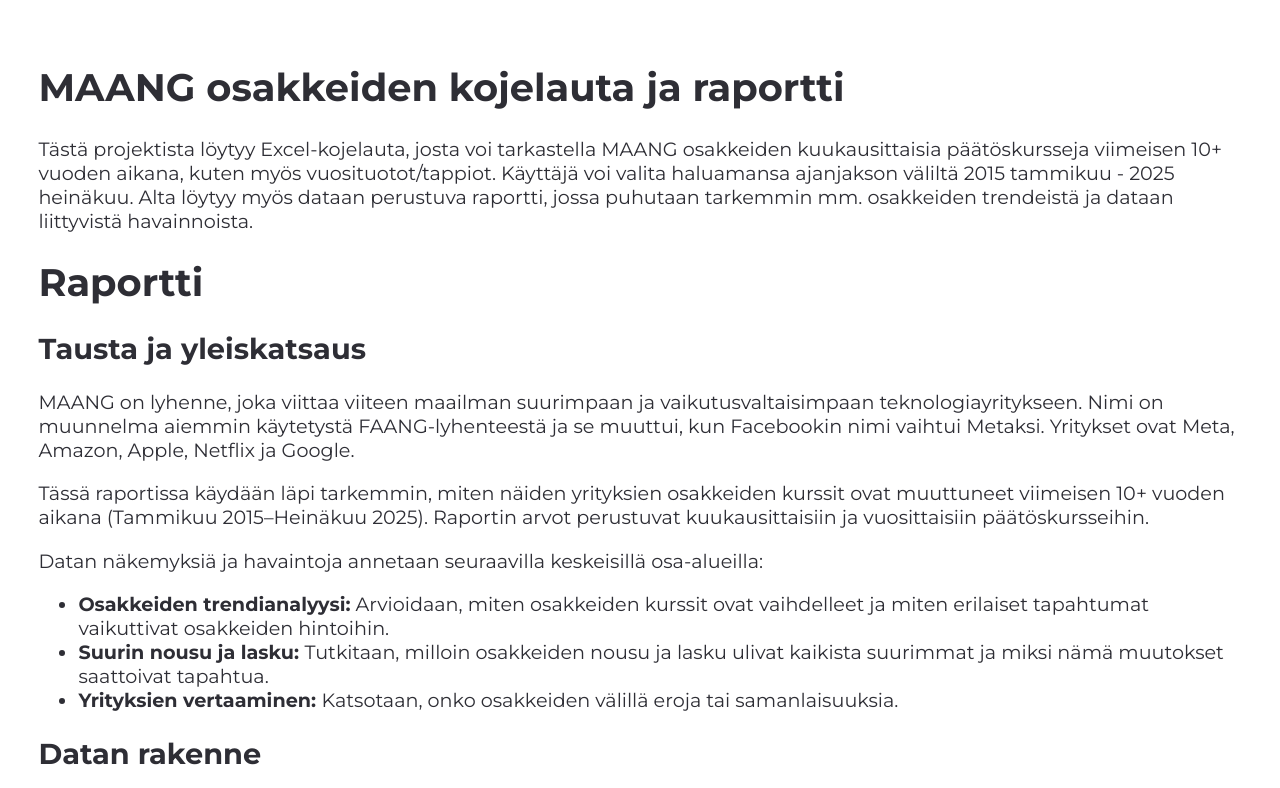
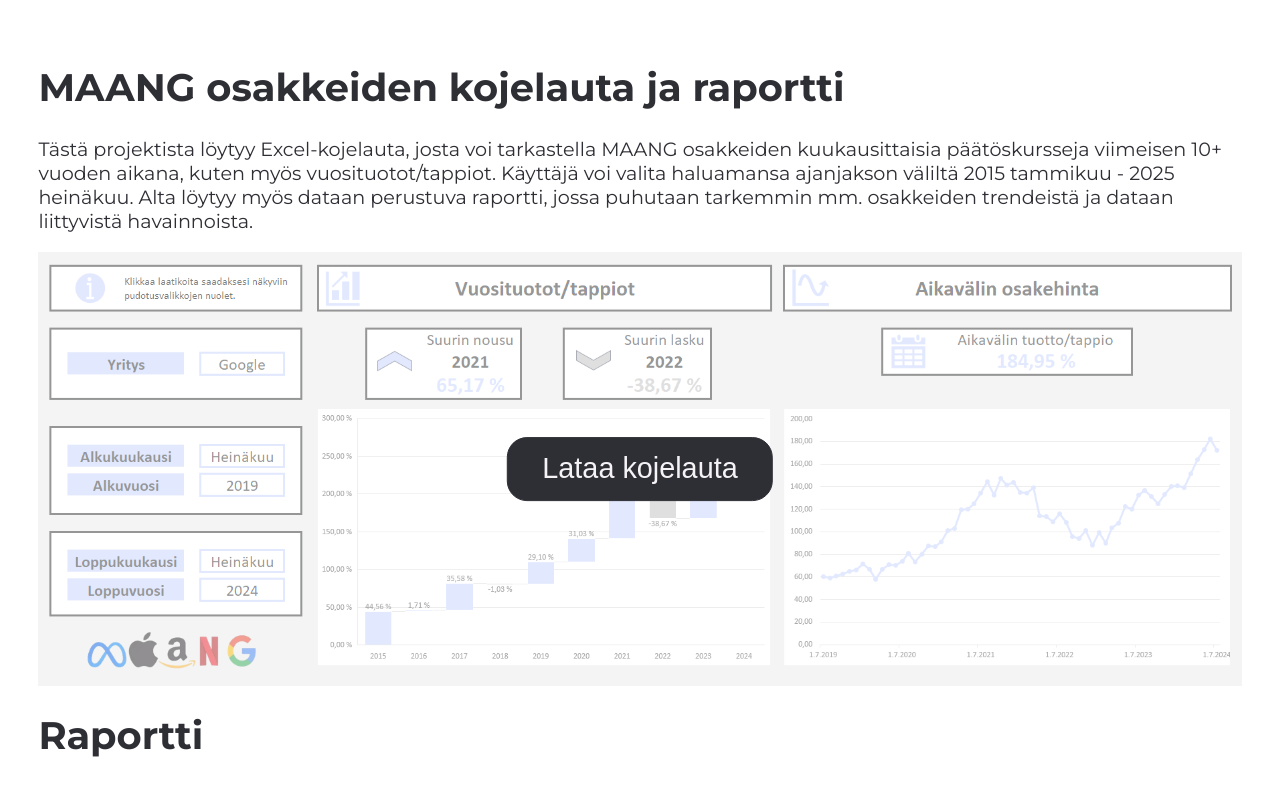
Before and after one commit to ojela028xamk/jere-lansipii-portfolio, a Next.js app: page /dashboard_project in a window 1280 px wide. Shown: the top 788 px of the page. Built offline with nearby package versions, Linux system fonts and the light colour scheme; no server answers.

Commit message:
download excel file

```diff
--- a/app/dashboard_project/dashboard.module.scss
+++ b/app/dashboard_project/dashboard.module.scss
@@ -8,5 +8,39 @@
     max-width: 1280px;
     margin: auto;
     padding: 2em;
+
+    .dashboard_excel {
+      position: relative;
+      display: flex;
+      justify-content: center;
+      align-items: center;
+
+      .dashboard_image {
+        width: 100%;
+        height: auto;
+        opacity: 0.5;
+      }
+
+      .dashboard_button {
+        position: absolute;
+        top: 50%;
+        left: 50%;
+        transform: translate(-50%, -50%);
+        cursor: pointer;
+        text-decoration: auto;
+        text-align: center;
+        padding: 0.5em 1.2em;
+        border-radius: 0.7em;
+        background-color: main.$primary-black;
+        border: 1px solid main.$primary-black;
+        color: main.$white;
+        font-size: 1.5em;
+
+        &:hover {
+          background-color: white;
+          color: main.$primary-black;
+        }
+      }
+    }
   }
 }
--- a/app/dashboard_project/page.tsx
+++ b/app/dashboard_project/page.tsx
@@ -1,5 +1,6 @@
 import Image from "next/image";
 import css from "./dashboard.module.scss";
+import Link from "next/link";
 
 const Dashboard = () => {
   return (
@@ -14,6 +15,21 @@ const Dashboard = () => {
           dataan perustuva raportti, jossa puhutaan tarkemmin mm. osakkeiden
           trendeistä ja dataan liittyvistä havainnoista.
         </p>
+        <div className={css.dashboard_excel}>
+          <Image
+            className={css.dashboard_image}
+            src="/excel_dashboard.PNG"
+            alt="Excel dashboard"
+            width={1799}
+            height={649}
+          />
+          <Link
+            href="/dashboard_images/maang_dashboard.xlsx"
+            download="/dashboard_images/maang_dashboard.xlsx"
+          >
+            <button className={css.dashboard_button}>Lataa kojelauta</button>
+          </Link>
+        </div>
         <h1>Raportti</h1>
         <h2>Tausta ja yleiskatsaus</h2>
         <p>
```
Also changed, not shown: 1 other file (tests, documents, lock files or other folders).
